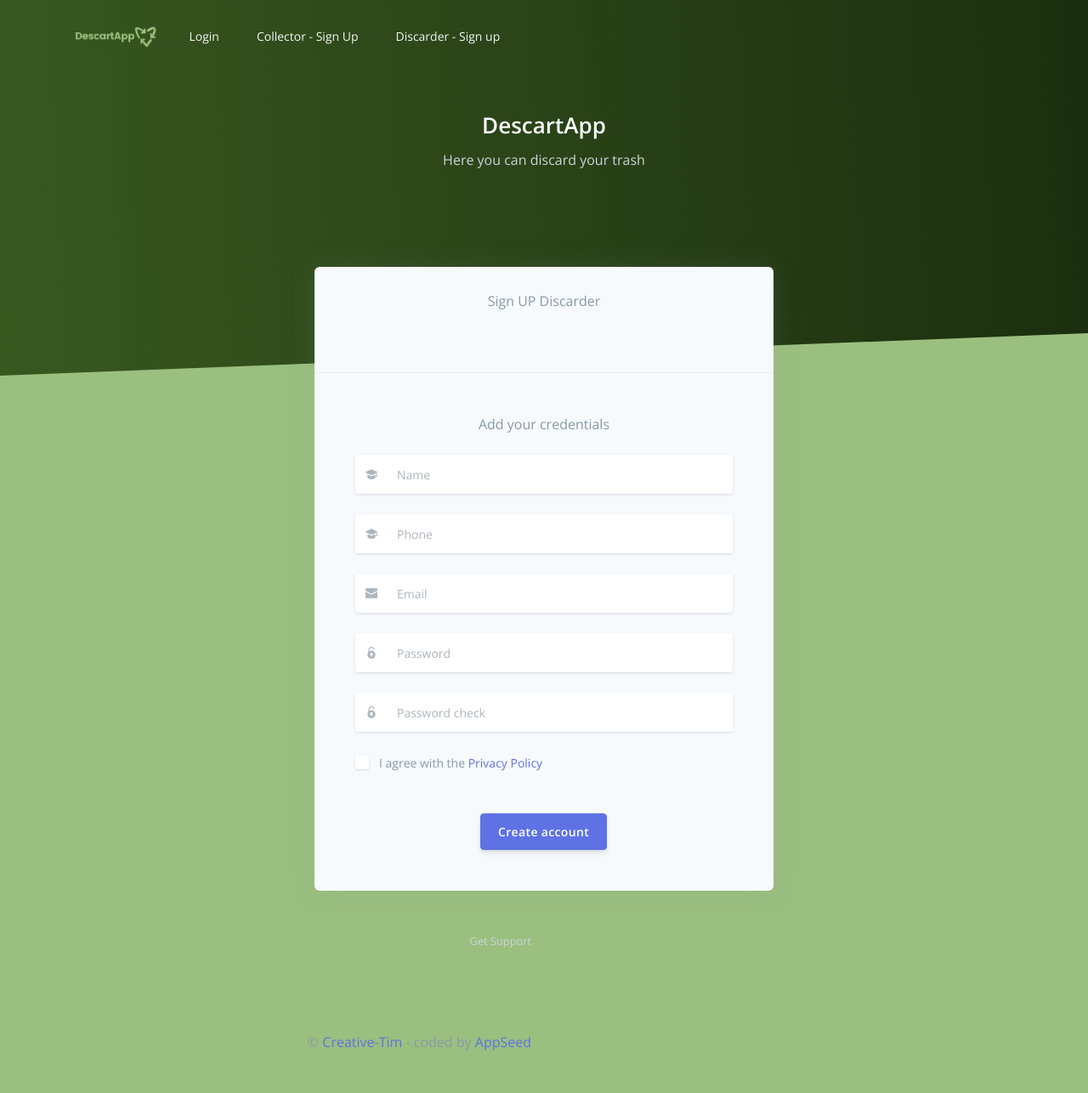
After one commit to ThiagoSordi10/DescartApp, a Django app: page /signup_discarder/ in a window 1280 px wide. The commit adds this page. Shown: the whole page at 85% size. Run offline with Django 3.2, Linux system fonts and the light colour scheme; parts of the project's set-up code (start-up, migrations or seed data) failed here and were passed over; some libraries are stand-ins or nearby versions.

Commit message:
feat: users collector and discard

```diff
--- a/apps/core/urls.py
+++ b/apps/core/urls.py
@@ -1,8 +1,9 @@
 from django.urls import path
-from .views import SignUpUserView, LoginUserView, LogoutUserView
+from .views import SignUpUserCollectorView, SignUpUserDiscardView, LoginUserView, LogoutUserView
 
 urlpatterns = [
     path('login/', LoginUserView.as_view(), name="login"),
-    path('signup/', SignUpUserView.as_view(), name="signup"),
+    path('signup_collector/', SignUpUserCollectorView.as_view(), name="signup_collector"),
+    path('signup_discarder/', SignUpUserDiscardView.as_view(), name="signup_discarder"),
     path('logout/', LogoutUserView.as_view(), name="logout"),
 ]
--- a/apps/core/views.py
+++ b/apps/core/views.py
@@ -16,6 +16,62 @@ from .forms import SignUpForm
 from .forms import LoginForm
 from .models import Collector, Discarder
 
+
+class SignUpUserCollectorView(CreateView):
+    form_class = SignUpForm
+    template_name: str = 'user/signup_collector.html'
+
+    def get_context_data(self, **kwargs: Any) -> Dict[str, Any]:
+        context = super().get_context_data(**kwargs)
+        context['msg'] = self.request.session.pop('msg', None)
+        context['success'] = self.request.session.pop('success', False)
+        return context
+
+    def form_valid(self, form: BaseModelForm) -> HttpResponse:
+        user = form.save(commit = False)
+        names = form.cleaned_data.get("name").split()
+        user.first_name = names[0]
+        user.last_name = " ".join(names[1:])
+        user.is_active = True
+        user = user.save()
+        c = Collector(user = user)
+        c.save()
+
+        self.request.session['success'] = True
+        self.request.session['msg'] = 'User Collector created - please <a href="/login">login</a>.'
+        return HttpResponseRedirect(reverse_lazy('signup_collector'))
+
+    def form_invalid(self, form: BaseModelForm) -> HttpResponse:
+        self.request.session['msg'] = 'Form is invalid'
+        return HttpResponseRedirect(reverse_lazy('signup_collector'))
+
+class SignUpUserDiscardView(CreateView):
+    form_class = SignUpForm
+    template_name: str = 'user/signup_discarder.html'
+
+    def get_context_data(self, **kwargs: Any) -> Dict[str, Any]:
+        context = super().get_context_data(**kwargs)
+        context['msg'] = self.request.session.pop('msg', None)
+        context['success'] = self.request.session.pop('success', False)
+        return context
+
+    def form_valid(self, form: BaseModelForm) -> HttpResponse:
+        user = form.save(commit = False)
+        names = form.cleaned_data.get("name").split()
+        user.first_name = names[0]
+        user.last_name = " ".join(names[1:])
+        user.is_active = True
+        user = user.save()
+        d = Discarder(user = user)
+        d.save()
+
+        self.request.session['success'] = True
+        self.request.session['msg'] = 'User Discarder created - please <a href="/login">login</a>.'
+        return HttpResponseRedirect(reverse_lazy('signup_discarder'))
+
+    def form_invalid(self, form: BaseModelForm) -> HttpResponse:
+        self.request.session['msg'] = 'Form is invalid'
+        return HttpResponseRedirect(reverse_lazy('signup_discarder'))
 
 class SignUpUserView(CreateView):
     form_class = SignUpForm
--- a/templates/includes/navigation-fullscreen.html
+++ b/templates/includes/navigation-fullscreen.html
@@ -31,8 +31,13 @@
           </a>
         </li>
         <li class="nav-item">
-          <a href="{% url 'signup' %}" class="nav-link">
-            <span class="nav-link-inner--text">Sign Up</span>
+          <a href="{% url 'signup_collector' %}" class="nav-link">
+            <span class="nav-link-inner--text">Collector - Sign Up</span>
+          </a>
+        </li>
+        <li class="nav-item">
+          <a href="{% url 'signup_discarder' %}" class="nav-link">
+            <span class="nav-link-inner--text">Discarder - Sign up</span>
           </a>
         </li>
       </ul>
--- a/templates/user/signup.html
+++ b/templates/user/signup_collector.html
@@ -16,7 +16,7 @@
           <div class="card bg-secondary shadow border-0">
             <div class="card-header bg-transparent pb-5">
               <div class="text-muted text-center mt-2 mb-4">
-                Sign UP
+                Sign UP Collector
               </div>
             </div>
             <div class="card-body px-lg-5 py-lg-5">
--- /dev/null
+++ b/templates/user/signup_discarder.html
@@ -0,0 +1,128 @@
+{% extends 'layouts/base-fullscreen.html' %}
+
+{% block title %} Sign Up {% endblock title %}
+
+<!-- Specific CSS goes HERE -->
+{% block stylesheets %}{% endblock stylesheets %}
+
+{% block content %}
+
+    <!-- Page content -->
+    <div class="container mt--8 pb-5">
+      <!-- Table -->
+      <div class="row justify-content-center">
+        <div class="col-lg-6 col-md-8">
+
+          <div class="card bg-secondary shadow border-0">
+            <div class="card-header bg-transparent pb-5">
+              <div class="text-muted text-center mt-2 mb-4">
+                Sign UP Discarder
+              </div>
+            </div>
+            <div class="card-body px-lg-5 py-lg-5">
+              <div class="text-center text-muted mb-4">
+
+                {% if msg %}
+                  <small>{{ msg | safe }}</small>
+                {% else %}
+                  Add your credentials
+                {% endif %}
+
+              </div>
+
+              {% if not success %}
+
+                <form method="POST">
+
+                  {% csrf_token %}
+
+                  <div class="form-group">
+                    <div class="input-group input-group-alternative mb-3">
+                      <div class="input-group-prepend">
+                        <span class="input-group-text"><i class="ni ni-hat-3"></i></span>
+                      </div>
+                      {{ form.name }}
+                    </div>
+                  </div>
+                  <span class="text-error">{{ form.name.errors }}</span>
+
+                  <div class="form-group">
+                    <div class="input-group input-group-alternative mb-3">
+                      <div class="input-group-prepend">
+                        <span class="input-group-text"><i class="ni ni-hat-3"></i></span>
+                      </div>
+                      {{ form.phone }}
+                    </div>
+                  </div>
+                  <span class="text-error">{{ form.phone.errors }}</span>
+
+                  <div class="form-group">
+                    <div class="input-group input-group-alternative mb-3">
+                      <div class="input-group-prepend">
+                        <span class="input-group-text"><i class="ni ni-email-83"></i></span>
+                      </div>
+                      {{ form.email }}
+                    </div>
+                  </div>
+                  <span class="text-error">{{ form.email.errors }}</span>
+
+                  <div class="form-group">
+                    <div class="input-group input-group-alternative">
+                      <div class="input-group-prepend">
+                        <span class="input-group-text"><i class="ni ni-lock-circle-open"></i></span>
+                      </div>
+                      {{ form.password1 }}
+                    </div>
+                  </div>
+                  <span class="text-error">{{ form.password1.errors }}</span>
+
+                  <div class="form-group">
+                    <div class="input-group input-group-alternative">
+                      <div class="input-group-prepend">
+                        <span class="input-group-text"><i class="ni ni-lock-circle-open"></i></span>
+                      </div>
+                      {{ form.password2 }}
+                    </div>
+                  </div>
+                  <span class="text-error">{{ form.password2.errors }}</span>
+
+                  <div class="row my-4">
+                    <div class="col-12">
+                      <div class="custom-control custom-control-alternative custom-checkbox">
+                        <input class="custom-control-input" id="customCheckRegister" type="checkbox">
+                        <label class="custom-control-label" for="customCheckRegister">
+                          <span class="text-muted">I agree with the <a href="#!">Privacy Policy</a></span>
+                        </label>
+                      </div>
+                    </div>
+                  </div>
+                  <div class="text-center">
+                    <button type="submit" class="btn btn-primary mt-4">Create account</button>
+                  </div>
+                </form>
+
+              {% endif %}
+
+            </div>
+          </div>
+
+        </div>
+      </div>
+
+      <div class="row mt-3">
+        <div class="col-3"></div>
+        {% comment %}<div class="col-3">
+          <a href="{% url 'login' %}" class="text-light"><small>Login</small></a>
+        </div>{% endcomment %}
+        <div class="col-3 text-right">
+          <a href="https://appseed.us/support" class="text-light"><small>Get Support</small></a>
+        </div>
+      </div>
+
+    </div>
+  </div>
+
+{% endblock content %}
+
+<!-- Specific JS goes HERE -->
+{% block javascripts %}{% endblock javascripts %}
```
